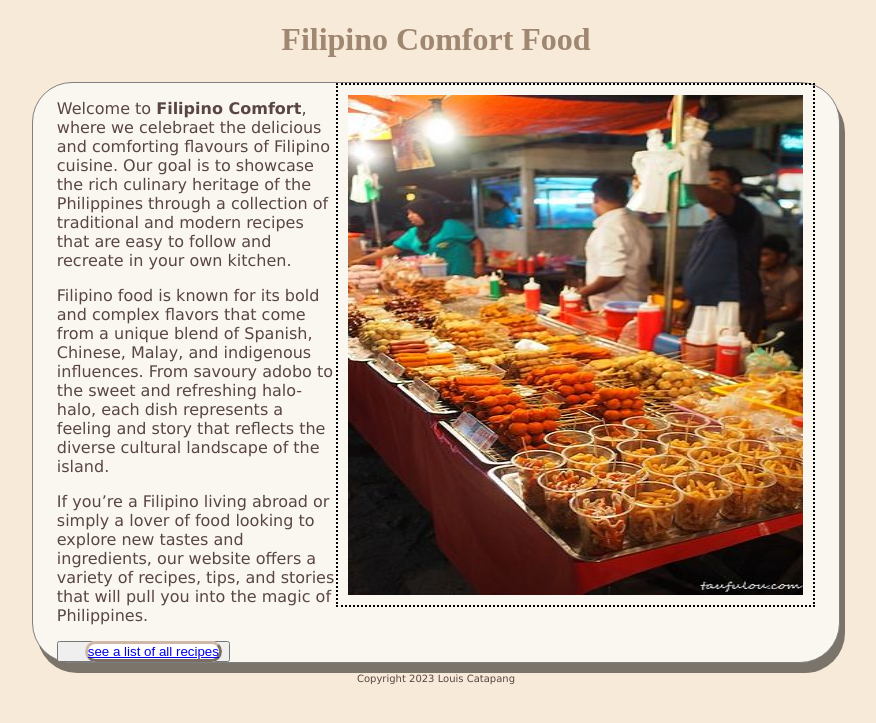
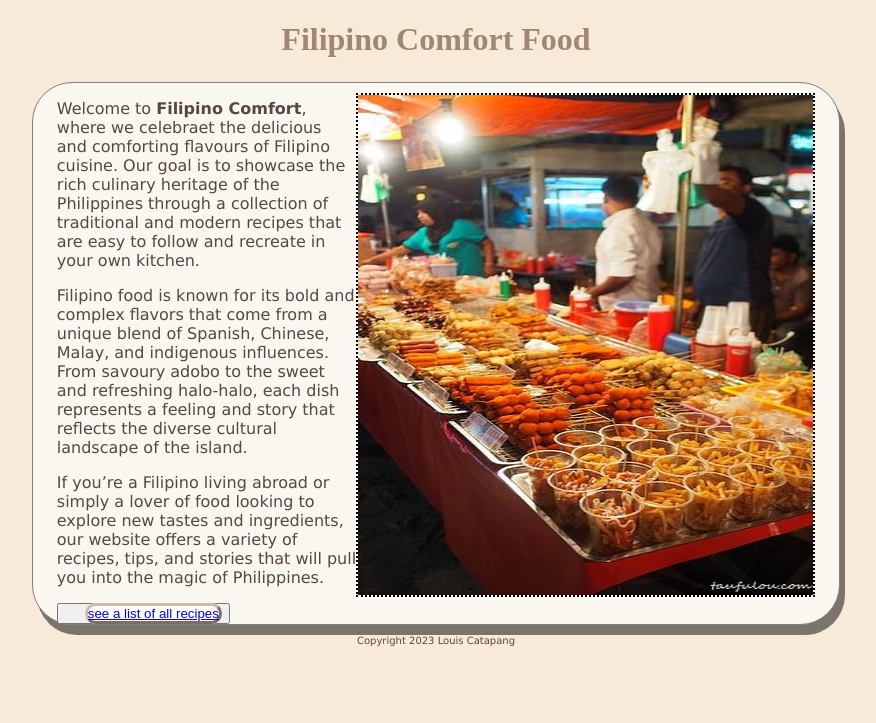
Before and after one commit to Loohwis/Recipe1, a Jekyll site: the page built from home/index.md, in a window 1280 px wide. Shown: the top 723 px of the page, without its empty margins (204-1080 px from the left). Built offline with Jekyll 4.4.1, drawn with Linux system fonts in a browser that asks for light colours.

Commit message:
Update recipes.css

```diff
--- a/styles/recipes.css
+++ b/styles/recipes.css
@@ -31,7 +31,8 @@ h2 {
 }
 
 .cover {
- padding: 10px;
+ margin-top: 10px;
+ padding: 8x;
  height: 500px;
  border: 2px dotted black;
 }
```
